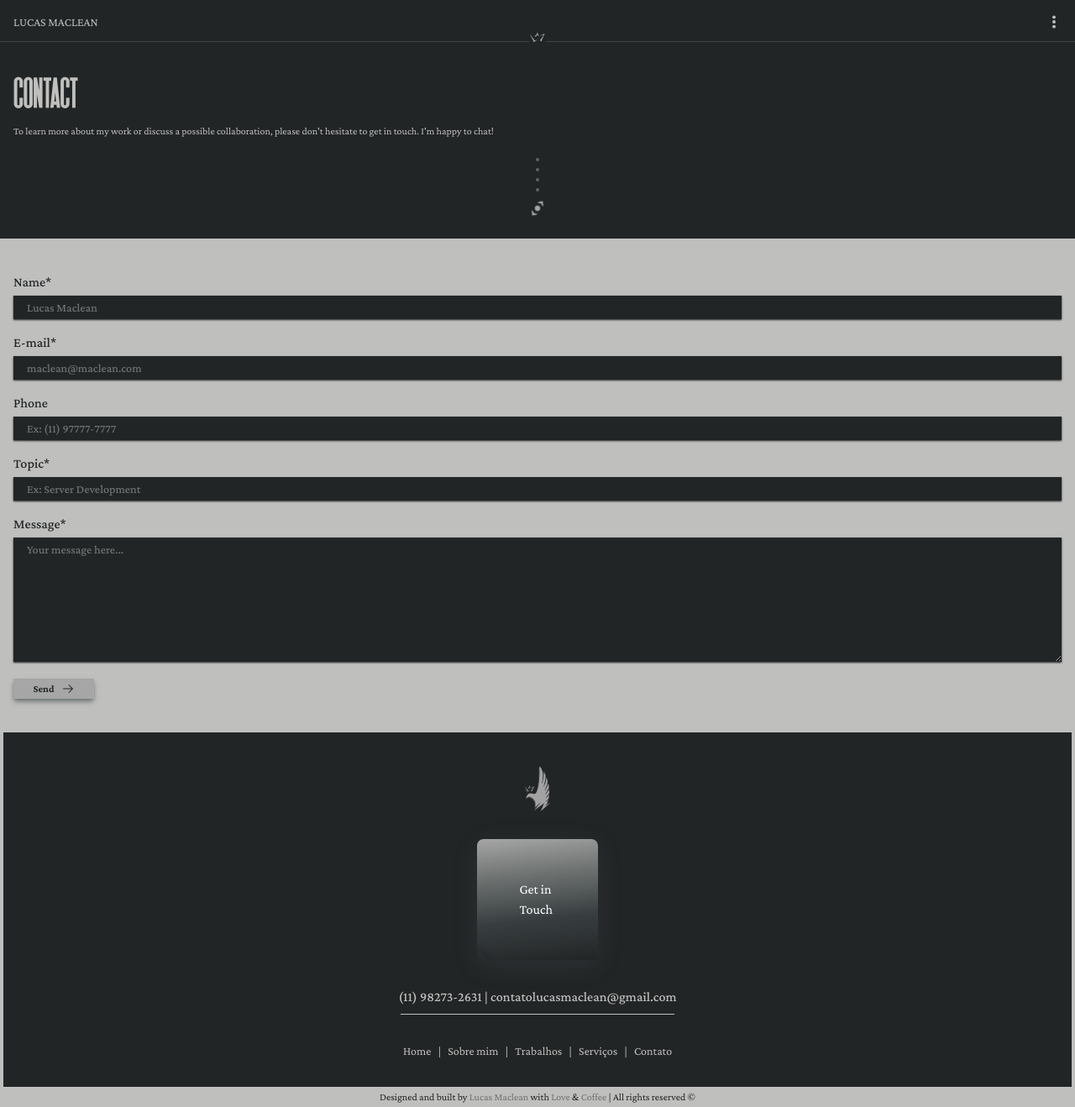
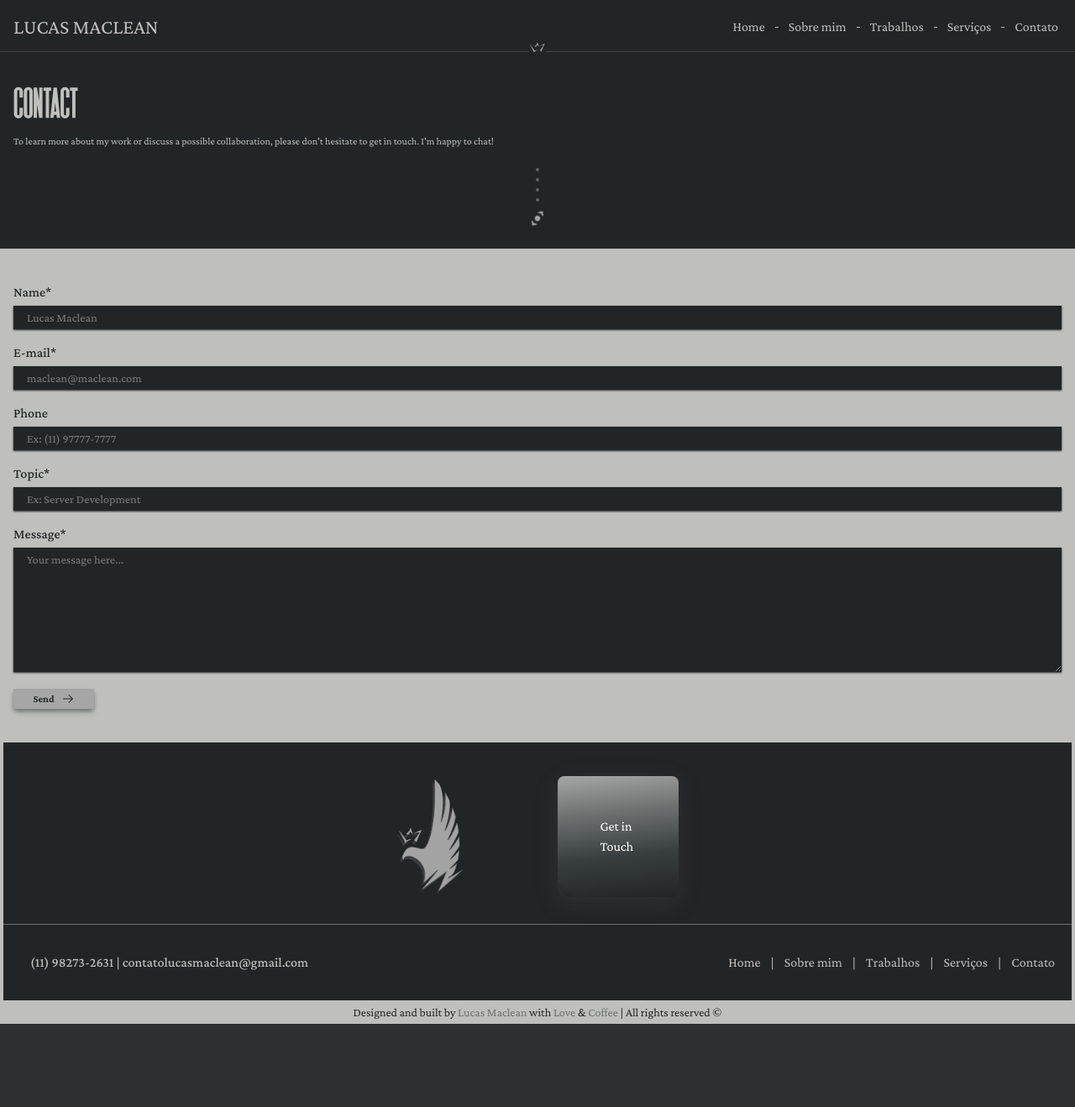
Before and after one commit to osmaclean/port-fullstack, a Next.js app: page /contact in a window 1280 px wide. Shown: the whole page at 84% size. After the commit the page ends 1219 px from the top, so only its background shows below. Built offline with nearby package versions, Linux system fonts and the light colour scheme.

Commit message:
feat: completion of the responsiveness of the home page up to 1440px, for larger screens the application has been locked.

```diff
--- a/package.json
+++ b/package.json
@@ -1,6 +1,6 @@
 {
-  "name": "my-app",
-  "version": "0.1.0",
+  "name": "maclean",
+  "version": "1.0.0",
   "private": true,
   "scripts": {
     "dev": "next dev",
--- a/src/app/globals.css
+++ b/src/app/globals.css
@@ -10,8 +10,8 @@
 
 :root {
   --font-heathergreen: "Heathergreen", sans-serif;
-  --swiper-pagination-color: #BFBFBD;
-  --swiper-navigation-color: #BFBFBD;
+  --swiper-pagination-color: #bfbfbd;
+  --swiper-navigation-color: #bfbfbd;
   --swiper-pagination-progressbar-bg-color: #222526;
   --swiper-pagination-progressbar-size: 2px;
 }
@@ -224,3 +224,30 @@
     @apply bg-background text-foreground;
   }
 }
+
+body {
+  --sb-track-color: #383e40;
+  --sb-thumb-color: #bfbfbd;
+  --sb-size: 14px;
+}
+
+body::-webkit-scrollbar {
+  width: var(--sb-size);
+}
+
+body::-webkit-scrollbar-track {
+  background: var(--sb-track-color);
+  border-radius: 1px;
+}
+
+body::-webkit-scrollbar-thumb {
+  background: var(--sb-thumb-color);
+  border-radius: 1px;
+  border: 4px solid #383e40;
+}
+
+@supports not selector(::-webkit-scrollbar) {
+  body {
+    scrollbar-color: var(--sb-thumb-color) var(--sb-track-color);
+  }
+}
--- a/src/app/layout.tsx
+++ b/src/app/layout.tsx
@@ -25,11 +25,13 @@ export default function RootLayout({
   children: React.ReactNode
 }>) {
   return (
-    <html lang="en">
+    <html lang="en" className="bg-[#2d3032]">
       <head>
         <title>Lucas Maclean</title>
       </head>
-      <body className={`${crimsonPro.className} bg-primary-500`}>
+      <body
+        className={`${crimsonPro.className} m-auto max-w-[1440px] bg-primary-500`}
+      >
         <Header />
         {children}
         <Footer />
--- a/src/app/template.tsx
+++ b/src/app/template.tsx
@@ -13,6 +13,7 @@ export default function Template({
       initial={{ y: 40, opacity: 0 }}
       animate={{ y: 0, opacity: 1 }}
       transition={{ ease: 'easeInOut' }}
+      className="flex flex-col items-center justify-center"
     >
       {children}
     </motion.div>
--- a/src/components/organism/Footer/Footer.tsx
+++ b/src/components/organism/Footer/Footer.tsx
@@ -4,6 +4,7 @@ import React, { Fragment } from 'react'
 
 import { NavInfosProps } from '@/@types/interface'
 import Social from '@/components/molecules/Social/Social'
+import { Separator } from '@/components/ui/separator'
 
 const navInfos: NavInfosProps[] = [
   {
@@ -12,7 +13,7 @@ const navInfos: NavInfosProps[] = [
   },
   {
     label: 'Sobre mim',
-    href: '/about',
+    href: '/about-me',
   },
   {
     label: 'Trabalhos',
@@ -32,6 +33,7 @@ export default function Footer() {
   return (
     <footer className="flex w-full flex-col items-center justify-center gap-4 border-l-4 border-r-4 border-t-[16px] border-primary-100 pt-10">
       <div className="flex w-full flex-col items-center justify-center gap-8">
+        <div className="md-4:px-32 flex w-full flex-col items-center justify-center gap-8 md-3:flex-row md-3:gap-28">
           <Link href={'/'}>
             <Image
               alt="Maclean Logo"
@@ -39,24 +41,28 @@ export default function Footer() {
               src={'/logoHero.png'}
               width={199}
               height={343}
-            className="w-8"
+              className="w-8 md-3:w-20"
             />
           </Link>
 
           <Social />
+        </div>
 
+        <Separator className="md-4:w-full hidden w-[80%] bg-primary-100 opacity-50 md-3:flex" />
+
+        <div className="md-4:px-4 md-4:justify-between flex w-full flex-col items-center justify-center gap-8 md-3:flex-row">
           <div className="flex flex-col items-center justify-center gap-2">
             <h1 className="px-4 text-center text-sm font-medium text-primary-100 sm-3:text-base">
               (11) 98273-2631 | contatolucasmaclean@gmail.com
             </h1>
-          <div className="h-[1px] w-[90%] bg-primary-100"></div>
+            <div className="h-[1px] w-[90%] bg-primary-100 md-3:hidden"></div>
           </div>
 
-        <nav className="text-xs text-primary-100 sm-3:text-sm">
+          <nav className="md-4:text-base text-xs text-primary-100 sm-3:text-sm">
             <ul className="flex flex-wrap items-center justify-center gap-2">
               {navInfos.map((item, index) => (
                 <Fragment key={index}>
-                <li className="border-b border-t border-primary-500 duration-300 hover:rounded-bl-sm hover:rounded-br-sm hover:border-b-primary-100">
+                  <li className="border-b border-t border-primary-500 px-1 duration-300 hover:rounded-bl-sm hover:rounded-br-sm hover:border-b-primary-100">
                     <Link href={item.href}>{item.label}</Link>
                   </li>
                   {item.label !== 'Contato' && <span>|</span>}
@@ -64,8 +70,9 @@ export default function Footer() {
               ))}
             </ul>
           </nav>
+        </div>
 
-        <div className="inline-block w-full bg-primary-100 px-8 py-1 text-center text-xs text-primary-500">
+        <div className="lg-2:text-sm inline-block w-full bg-primary-100 px-8 py-1 text-center text-xs text-primary-500">
           Designed and built by{' '}
           <span className="text-primary-300">Lucas Maclean</span> with{' '}
           <span className="text-primary-300">Love</span> &{' '}
--- a/src/components/organism/Header/Header.tsx
+++ b/src/components/organism/Header/Header.tsx
@@ -3,10 +3,34 @@
 import Image from 'next/image'
 import Link from 'next/link'
 import { DotsThreeOutlineVertical } from 'phosphor-react'
-import React, { useState } from 'react'
+import React, { Fragment, useState } from 'react'
 
+import { NavInfosProps } from '@/@types/interface'
 import DropDownMenu from '@/components/molecules/DropDownMenu/DropDownMenu'
 import { Separator } from '@/components/ui/separator'
+
+const navInfos: NavInfosProps[] = [
+  {
+    label: 'Home',
+    href: '/',
+  },
+  {
+    label: 'Sobre mim',
+    href: '/about-me',
+  },
+  {
+    label: 'Trabalhos',
+    href: '/jobs',
+  },
+  {
+    label: 'Serviços',
+    href: '/services',
+  },
+  {
+    label: 'Contato',
+    href: '/contact',
+  },
+]
 
 export default function Header() {
   const [isDrop, setIsDrop] = useState<boolean>(false)
@@ -17,11 +41,12 @@ export default function Header() {
     <header className="relative flex w-full select-none items-center justify-between bg-primary-500">
       <div className="flex w-full items-center justify-between px-4 py-4">
         <Link href={'/'}>
-          <h1 className="text-xs font-normal uppercase text-primary-100 sm-3:text-sm">
+          <h1 className="md-4:text-2xl text-xs font-normal uppercase text-primary-100 sm-3:text-sm md-3:text-lg">
             Lucas Maclean
           </h1>{' '}
         </Link>
-        <section className="relative flex items-center justify-center">
+
+        <section className="relative flex items-center justify-center md-3:hidden">
           <DotsThreeOutlineVertical
             size={18}
             weight="fill"
@@ -31,6 +56,21 @@ export default function Header() {
 
           <DropDownMenu isDrop={isDrop} />
         </section>
+
+        <nav className="md-4:text-base hidden text-xs text-primary-100 sm-3:text-sm md-3:flex">
+          <ul className="flex flex-wrap items-center justify-center gap-2">
+            {navInfos.map((item, index) => (
+              <Fragment key={index}>
+                <li className="border-b border-t border-primary-500 px-1 duration-300 hover:rounded-bl-sm hover:rounded-br-sm hover:border-b-primary-100">
+                  <Link href={item.href}>{item.label}</Link>
+                </li>
+                {item.label !== 'Contato' && (
+                  <Separator className="w-1 bg-primary-100" />
+                )}
+              </Fragment>
+            ))}
+          </ul>
+        </nav>
       </div>
 
       <div className="absolute bottom-0 flex w-full items-center justify-center">
--- a/tailwind.config.ts
+++ b/tailwind.config.ts
@@ -108,6 +108,18 @@ const config: Config = {
         'md-2': {
           min: '650px',
         },
+        'md-3': {
+          min: '768px',
+        },
+        'md-4': {
+          min: '900px',
+        },
+        'lg-1': {
+          min: '1024px',
+        },
+        'lg-2': {
+          min: '1280px',
+        },
       },
     },
   },
```
Also changed, not shown: src/components/organism/Hero/Hero.tsx (+11 -11 lines), src/components/organism/WhatDoIDo/WhatDoIDo.tsx (+19 -19 lines), src/components/organism/Works/Works.tsx (+17 -17 lines). Lines whose indentation alone changed are shown as unchanged.
